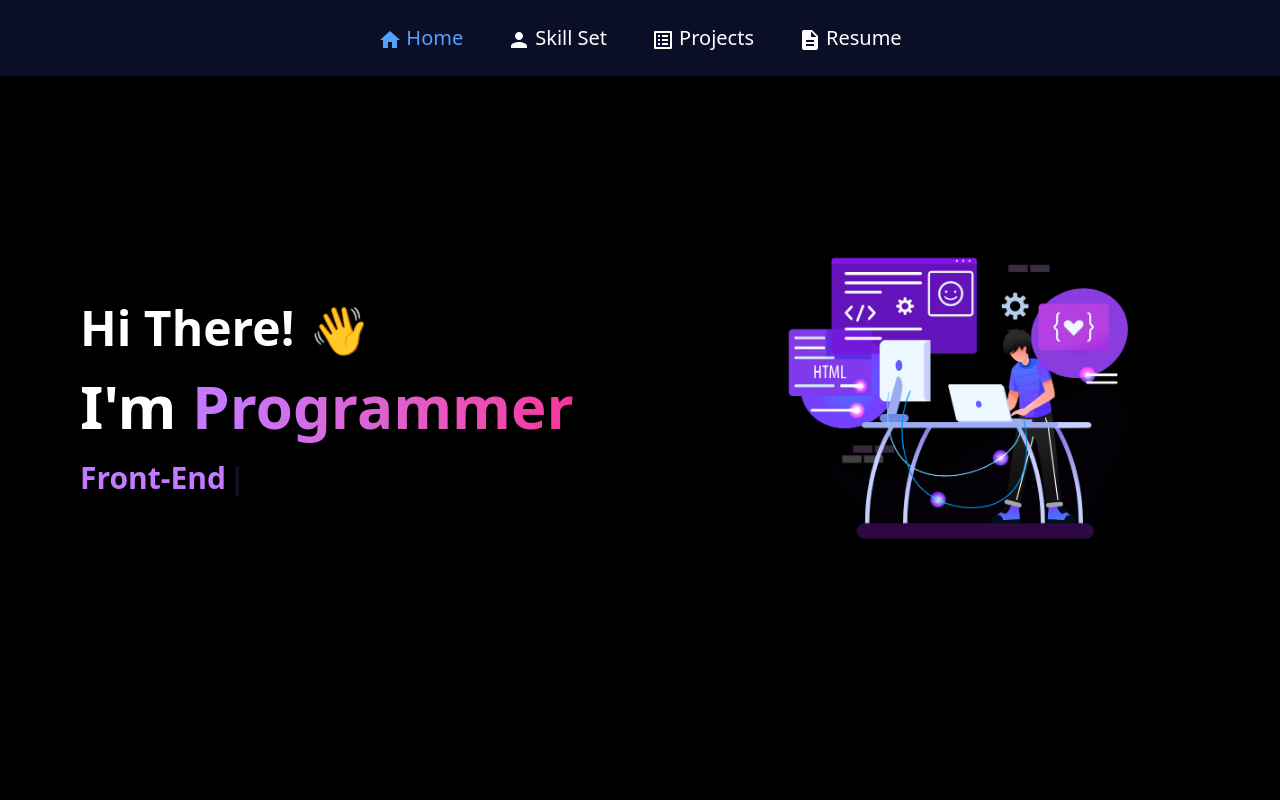
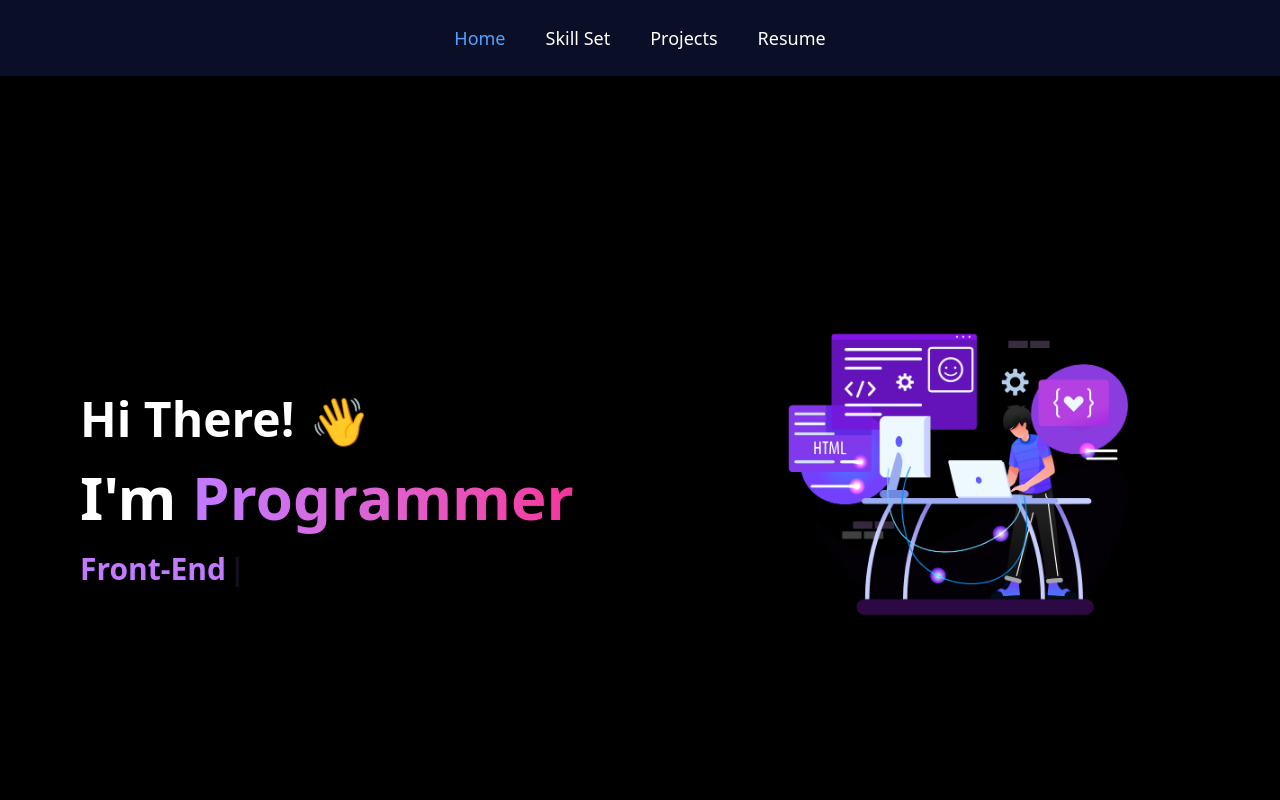
Before and after one commit to Mr-Nikhil-jha/dev-Portfolio, a React (Vite) app: page / in a window 1280 px wide. Shown: the top 800 px of the page. Built offline with nearby package versions, Linux system fonts and the light colour scheme; a web font is replaced by a local one.

Commit message:
update navbar

```diff
--- a/src/components/Navbar.jsx
+++ b/src/components/Navbar.jsx
@@ -1,13 +1,13 @@
 import { useState, useEffect } from "react";
 import { NavLink } from "react-router-dom";
-import { Home, Person, ListAlt, Description } from "@mui/icons-material";
-import logo from "../assets/logo.gif";
+import { Menu, Close } from "@mui/icons-material";
 import Loader from "./Loader";
 
 const Navbar = () => {
   const [isScrolled, setIsScrolled] = useState(false);
   const [isMobile, setIsMobile] = useState(window.innerWidth < 768);
   const [showLoader, setShowLoader] = useState(false);
+  const [menuOpen, setMenuOpen] = useState(false);
 
   useEffect(() => {
     const handleScroll = () => setIsScrolled(window.scrollY > 0);
@@ -26,88 +26,71 @@ const Navbar = () => {
   }, []);
 
   const handleClick = () => {
-    console.log("Navbar clicked");
     setShowLoader(true);
+    setMenuOpen(false); // close mobile menu on link click
   };
 
   const handleLoaderComplete = () => {
     setShowLoader(false);
   };
 
+  const toggleMenu = () => {
+    setMenuOpen((prev) => !prev);
+  };
+
   return (
     <>
-      {/* <Loadr isActive={showLoader} onComplete={handleLoaderComplete} /> */}
       <Loader isActive={showLoader} onComplete={handleLoaderComplete} />
+
       <nav
-        className={`p-6 text-white fixed w-full md:top-0 md:bottom-auto z-20 transition-all duration-300  ${
-          isScrolled
-            ? "bg-[#0A0E27]/10 backdrop-blur-md shadow-md"
-            : "bg-[#0A0E27]"
-        } ${isMobile ? "rounded-2xl py-2" : ""}`}
+        className={`p-4 md:p-6 text-white  w-full z-20 transition-all duration-300 ${
+          isScrolled ? "bg-[#0A0E27]/10 backdrop-blur-md shadow-md" : "bg-[#0A0E27]"
+        }`}
       >
-        <div
-          className={`max-w-7xl mx-auto flex items-center ${
-            isMobile ? "justify-between" : "justify-center"
-          }`}
-        >
-          {/* Logo (Only show in mobile) */}
-          {isMobile && (
-            <img
-              src={logo}
-              className="w-14 -ml-2 h-12 object-contain"
-              alt="Logo"
-            />
+        <div className="max-w-7xl mx-auto flex items-center justify-between">
+          {/* Desktop Nav Links (Centered) */}
+          {!isMobile && (
+            <div className="flex justify-center w-full space-x-10">
+              <NavItem to="/" label="Home" onClick={handleClick} />
+              <NavItem to="/skill-set" label="Skill Set" onClick={handleClick} />
+              <NavItem to="/Projects" label="Projects" onClick={handleClick} />
+              <NavItem to="/resume" label="Resume" onClick={handleClick} />
+            </div>
           )}
 
-          {/* Navigation Links */}
-          <div
-            className={`flex flex-row gap-3 items-center ${
-              isMobile ? "ml-2" : "space-x-8"
-            }`}
-          >
-            <NavItem
-              to="/"
-              icon={<Home fontSize="medium" />}
-              label="Home"
-              onClick={handleClick}
-            />
-            <NavItem
-              to="/skill-set"
-              icon={<Person fontSize="medium" />}
-              label="Skill Set"
-              onClick={handleClick}
-            />
-            <NavItem
-              to="/Projects"
-              icon={<ListAlt fontSize="medium" />}
-              label="Projects"
-              onClick={handleClick}
-            />
-            <NavItem
-              to="/resume"
-              icon={<Description fontSize="medium" />}
-              label="Resume"
-              onClick={handleClick}
-            />
+          {/* Mobile Menu Button (Right Side) */}
+          {isMobile && (
+            <button onClick={toggleMenu} className="text-white ml-auto">
+              {menuOpen ? <Close fontSize="large" /> : <Menu fontSize="large" />}
+            </button>
+          )}
+        </div>
+
+        {/* Mobile Nav Links */}
+        {isMobile && menuOpen && (
+          <div className="flex flex-col items-start px-6 py-4 space-y-4 bg-[#0A0E27]">
+            <NavItem to="/" label="Home" onClick={handleClick} />
+            <NavItem to="/skill-set" label="Skill Set" onClick={handleClick} />
+            <NavItem to="/Projects" label="Projects" onClick={handleClick} />
+            <NavItem to="/resume" label="Resume" onClick={handleClick} />
           </div>
-        </div>
+        )}
       </nav>
     </>
   );
 };
 
-const NavItem = ({ to, icon, label, onClick }) => (
+const NavItem = ({ to, label, onClick }) => (
   <NavLink
     to={to}
     onClick={onClick}
     className={({ isActive }) =>
-      `flex items-center space-x-1 text-xl font-medium transition-colors duration-200 whitespace-nowrap navButton ${
+      `text-lg font-medium transition-colors duration-200 navButton ${
         isActive ? "text-blue-400" : "hover:text-blue-300"
       }`
     }
   >
-    {icon}
-    <span>{label}</span>
+    {label}
   </NavLink>
 );
 
--- a/src/index.css
+++ b/src/index.css
@@ -68,3 +68,7 @@ body {
     width: 100%;
   }
 }
+
+.space-y-6.flex-1 {
+  margin-top: 30px;
+}
```
